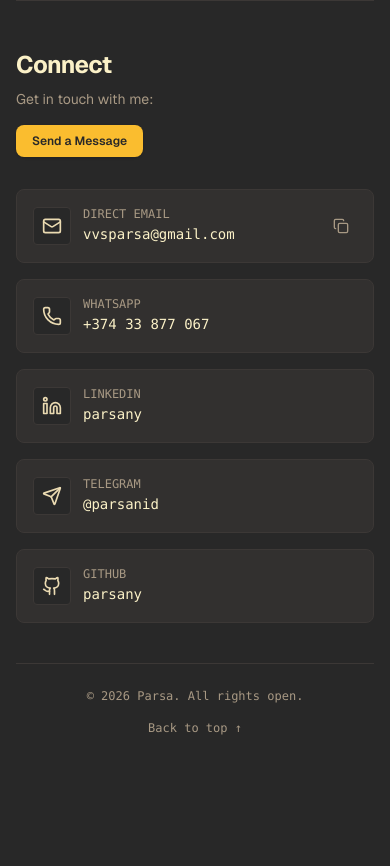
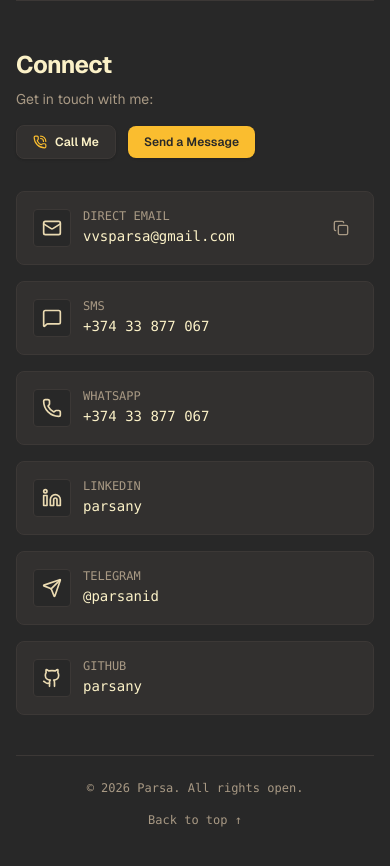
Before and after one commit to parsany/c, a Next.js app: page / in a window 390 px wide. Shown: the part 6600-7466 px from the top of the page. Before the commit the page ends 7400 px from the top, so only its background shows below. Built offline with nearby package versions, Linux system fonts and the light colour scheme.

Commit message:
phone contacts

```diff
--- a/components/ContactSection.tsx
+++ b/components/ContactSection.tsx
@@ -2,7 +2,7 @@
 
 import React, { useState } from "react";
 import Link from "next/link";
-import { Mail, Send, Linkedin, Github, Check, Copy, MessageSquare, Phone } from "lucide-react";
+import { Mail, Send, Linkedin, Github, Check, Copy, MessageSquare, Phone, PhoneCall } from "lucide-react";
 import { motion, AnimatePresence } from "framer-motion";
 
 export default function ContactSection() {
@@ -31,6 +31,12 @@ export default function ContactSection() {
 
   const socials = [
     {
+      name: "SMS",
+      href: "sms:+37433877067",
+      icon: <MessageSquare className="h-5 w-5" />,
+      username: "+374 33 877 067",
+    },
+    {
       name: "WhatsApp",
       href: "https://wa.me/37433877067",
       icon: <Phone className="h-5 w-5" />,
@@ -47,7 +53,8 @@ export default function ContactSection() {
       href: "https://t.me/parsanid",
       icon: <Send className="h-5 w-5" />,
       username: "@parsanid",
-    }, {
+    },
+    {
       name: "GitHub",
       href: "https://github.com/parsany",
       icon: <Github className="h-5 w-5" />,
@@ -65,12 +72,21 @@ export default function ContactSection() {
               Get in touch with me:
             </p>
           </div>
-          <Link
-            href="/contact"
-            className="inline-flex items-center space-x-2 px-4 py-2 rounded-lg bg-theme-accent hover:bg-theme-accentHover text-white dark:text-theme-bg font-semibold text-xs transition-all shadow-sm self-start sm:self-auto"
-          >
-            <span>Send a Message</span>
-          </Link>
+          <div className="flex items-center gap-3 self-start sm:self-auto">
+            <a
+              href="tel:+37433877067"
+              className="inline-flex items-center space-x-2 px-4 py-2 rounded-lg bg-theme-btnExploreBg hover:bg-theme-border border border-theme-border text-theme-text font-semibold text-xs transition-all shadow-sm"
+            >
+              <PhoneCall className="h-3.5 w-3.5 text-theme-accent" />
+              <span>Call Me</span>
+            </a>
+            <Link
+              href="/contact"
+              className="inline-flex items-center space-x-2 px-4 py-2 rounded-lg bg-theme-accent hover:bg-theme-accentHover text-white dark:text-theme-bg font-semibold text-xs transition-all shadow-sm"
+            >
+              <span>Send a Message</span>
+            </Link>
+          </div>
         </div>
 
         <div className="grid grid-cols-1 sm:grid-cols-2 gap-4">
```
